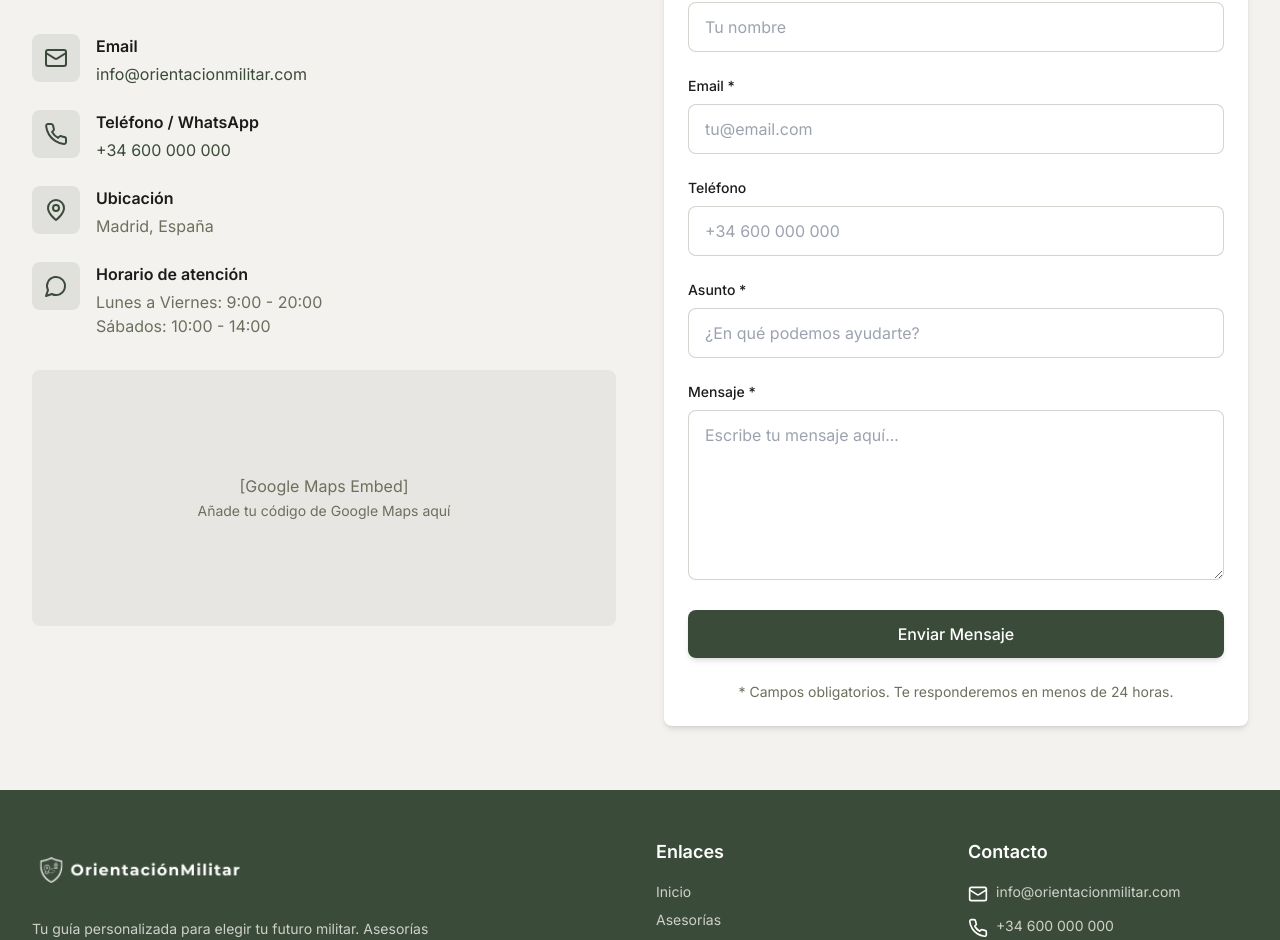
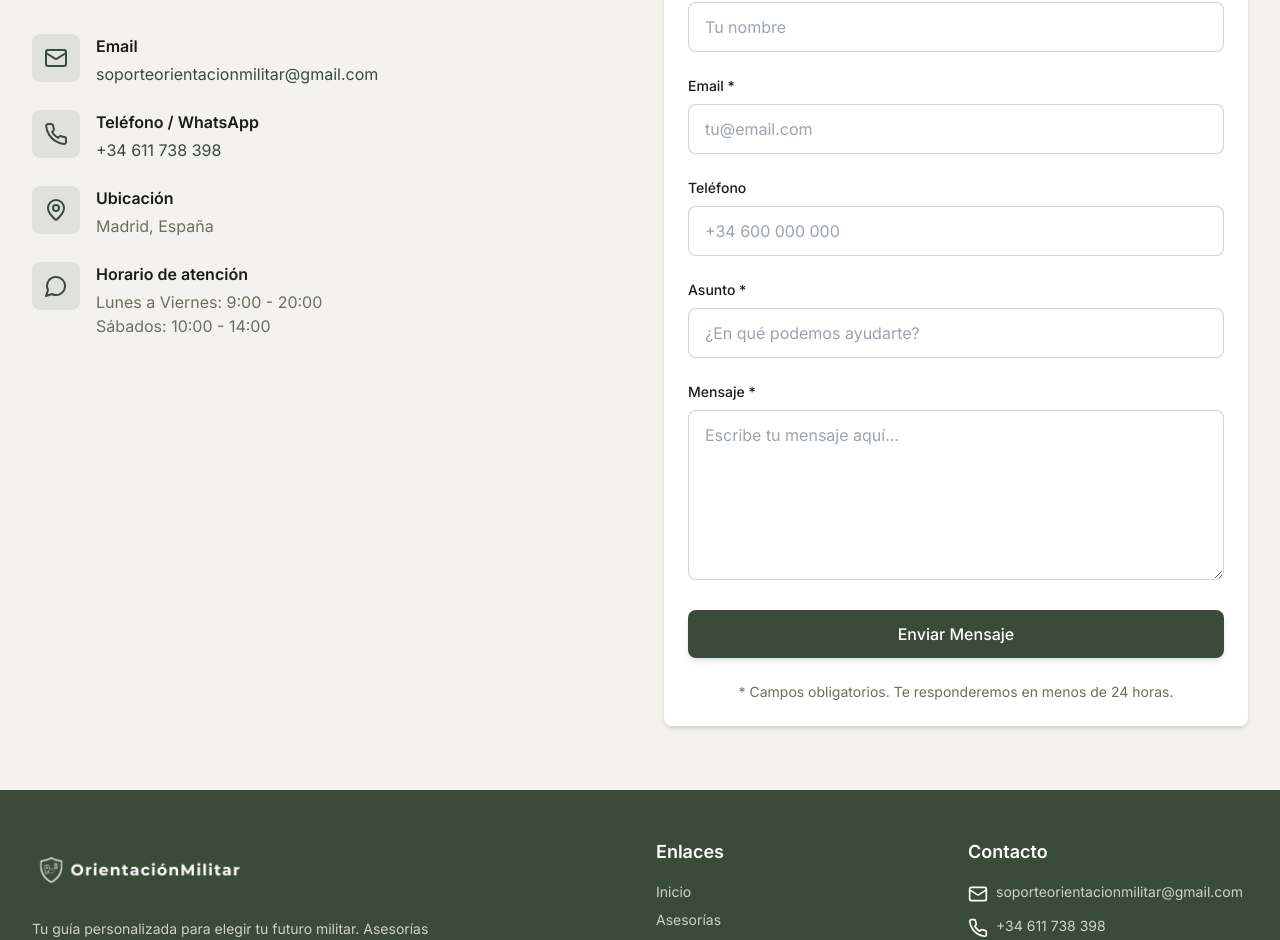
Before and after one commit to devADRIANDF/orientacionmilitar, a Next.js app: page /contacto in a window 1280 px wide. Shown: the part 614-1554 px from the top of the page. Built offline with nearby package versions, Linux system fonts and the light colour scheme.

Commit message:
Actualización de contacto - Email y teléfono reales, Google Maps eliminado

```diff
--- a/app/contacto/page.tsx
+++ b/app/contacto/page.tsx
@@ -48,10 +48,10 @@ export default function ContactoPage() {
                 <div>
                   <h3 className="font-semibold text-military-dark mb-1">Email</h3>
                   <a
-                    href="mailto:info@orientacionmilitar.com"
+                    href="mailto:soporteorientacionmilitar@gmail.com"
                     className="text-military-olive hover:text-military-gray transition-colors"
                   >
-                    info@orientacionmilitar.com
+                    soporteorientacionmilitar@gmail.com
                   </a>
                 </div>
               </div>
@@ -63,10 +63,10 @@ export default function ContactoPage() {
                 <div>
                   <h3 className="font-semibold text-military-dark mb-1">Teléfono / WhatsApp</h3>
                   <a
-                    href="tel:+34600000000"
+                    href="tel:+34611738398"
                     className="text-military-olive hover:text-military-gray transition-colors"
                   >
-                    +34 600 000 000
+                    +34 611 738 398
                   </a>
                 </div>
               </div>
@@ -92,17 +92,6 @@ export default function ContactoPage() {
                 </div>
               </div>
             </div>
-
-            {/* Mapa (placeholder) */}
-            <div className="mt-8 bg-military-light rounded-lg overflow-hidden h-64">
-              {/* PERSONALIZABLE: Añade aquí tu Google Maps embed */}
-              <div className="w-full h-full flex items-center justify-center text-military-gray">
-                <p className="text-center">
-                  [Google Maps Embed]<br />
-                  <span className="text-sm">Añade tu código de Google Maps aquí</span>
-                </p>
-              </div>
-            </div>
           </div>
 
           {/* Formulario de contacto */}
--- a/components/Footer.tsx
+++ b/components/Footer.tsx
@@ -64,14 +64,14 @@ const Footer = () => {
             <ul className="space-y-3 text-sm">
               <li className="flex items-start space-x-2">
                 <Mail className="h-5 w-5 mt-0.5 flex-shrink-0" />
-                <a href="mailto:info@orientacionmilitar.com" className="text-military-cream/80 hover:text-white transition-colors">
-                  info@orientacionmilitar.com
+                <a href="mailto:soporteorientacionmilitar@gmail.com" className="text-military-cream/80 hover:text-white transition-colors">
+                  soporteorientacionmilitar@gmail.com
                 </a>
               </li>
               <li className="flex items-start space-x-2">
                 <Phone className="h-5 w-5 mt-0.5 flex-shrink-0" />
-                <a href="tel:+34600000000" className="text-military-cream/80 hover:text-white transition-colors">
-                  +34 600 000 000
+                <a href="tel:+34611738398" className="text-military-cream/80 hover:text-white transition-colors">
+                  +34 611 738 398
                 </a>
               </li>
               <li className="flex items-start space-x-2">
```
Also changed, not shown: 1 other file (tests, documents, lock files or other folders).
